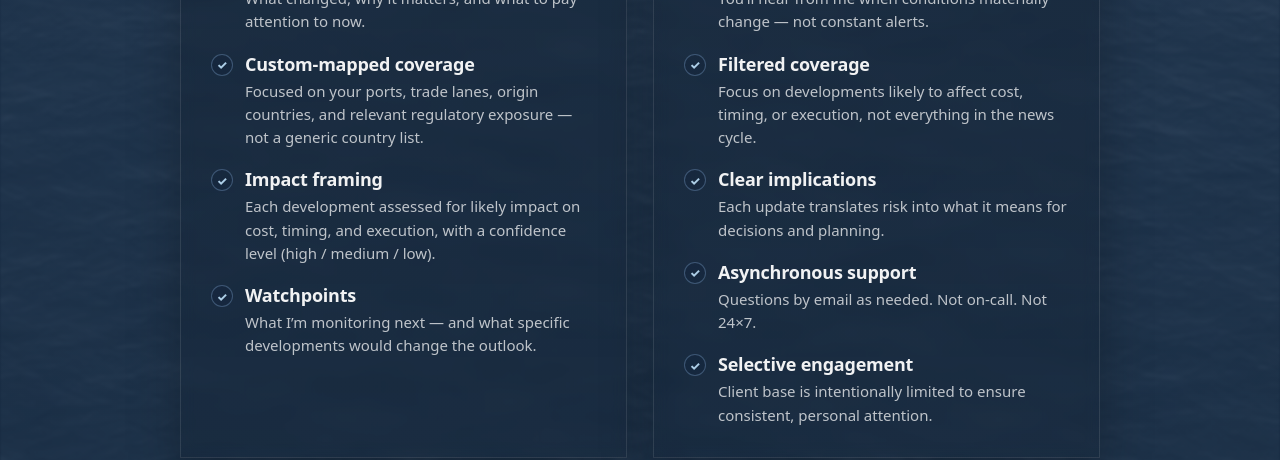
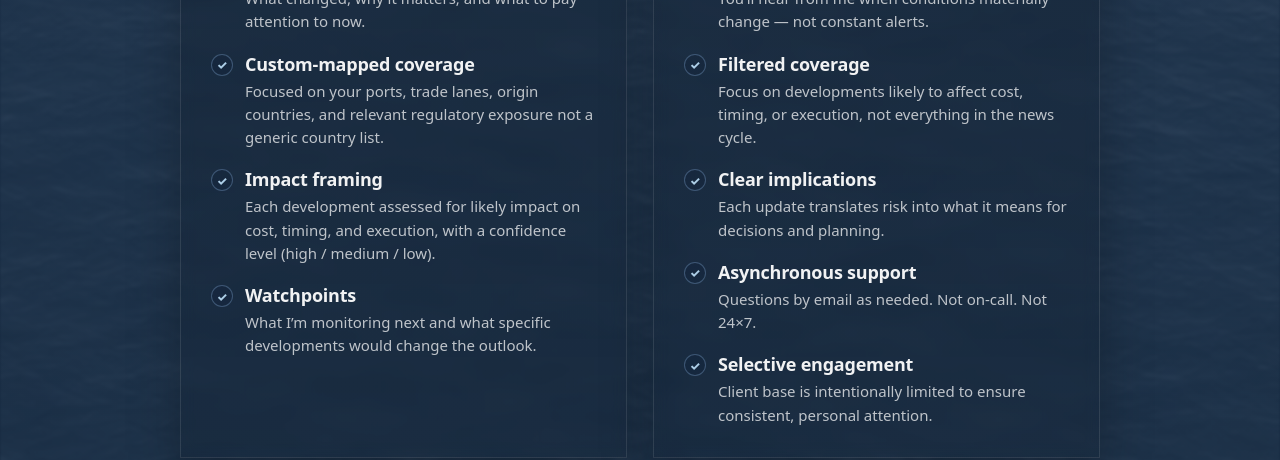
Before and after one commit to importrisk/import-risk-intelligence-site, a Jekyll site: the page built from method.html, in a window 1280 px wide and 900 px high, scrolled down 1151 px. Shown: the part 179-639 px from the top of the window. Built offline with Jekyll 4.4.1, drawn with Linux system fonts in a browser that asks for light colours.

```diff
--- a/method.html
+++ b/method.html
@@ -186,7 +186,7 @@ css: /method.css?v=100
     </li>
     <li>
       <strong>Custom-mapped coverage</strong>
-      <span>Focused on your ports, trade lanes, origin countries, and relevant regulatory exposure — not a generic country list.</span>
+      <span>Focused on your ports, trade lanes, origin countries, and relevant regulatory exposure not a generic country list.</span>
     </li>
     <li>
       <strong>Impact framing</strong>
@@ -194,7 +194,7 @@ css: /method.css?v=100
     </li>
     <li>
       <strong>Watchpoints</strong>
-      <span>What I’m monitoring next — and what specific developments would change the outlook.</span>
+      <span>What I’m monitoring next and what specific developments would change the outlook.</span>
     </li>
   </ul>
 </article>
```
